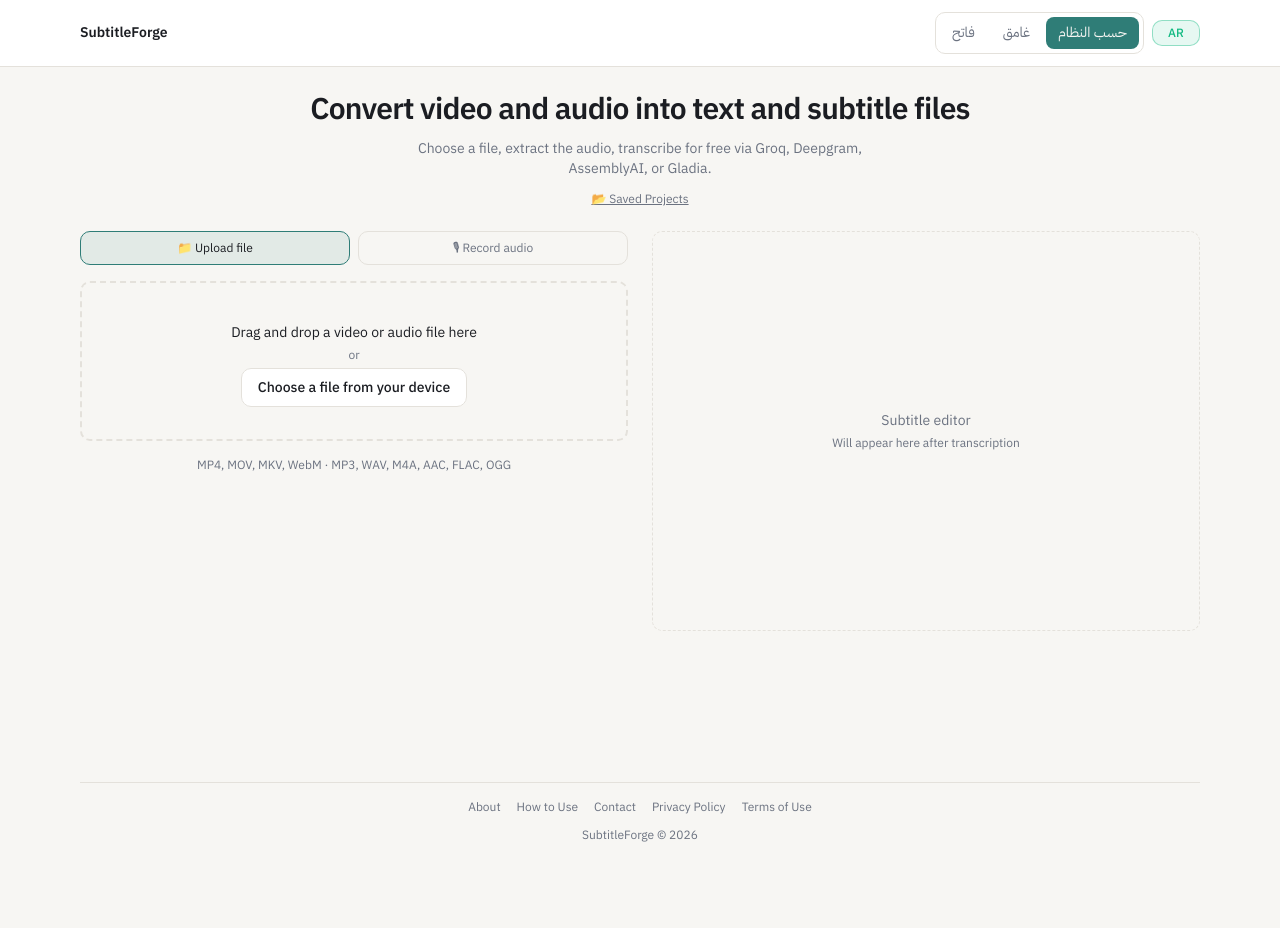
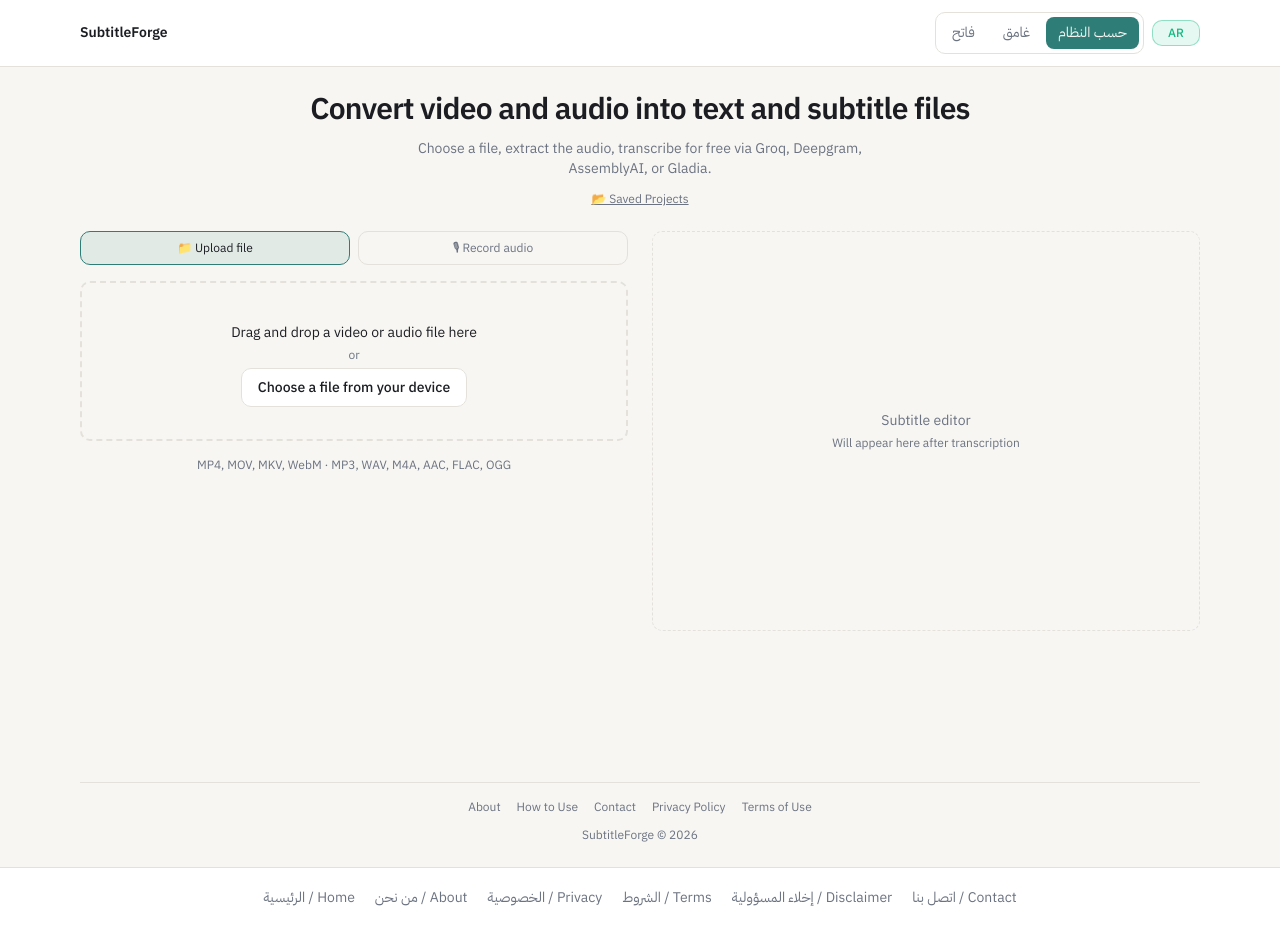
Before and after one commit to majdfatihy/subtitle-forge-ai, a React (Vite) app: page / in a window 1280 px wide. Before the commit the page ends 867 px from the top, so only its background shows below. Built offline with nearby package versions, Linux system fonts and the light colour scheme.

Commit message:
Navigation: add shared legal and contact links across Subtitle Forge routes while preserving local pages

```diff
--- a/src/App.tsx
+++ b/src/App.tsx
@@ -89,6 +89,16 @@ export default function App() {
     <LocaleProvider>
       <Header />
       <Router />
+      <footer className="border-t border-border bg-surface px-4 py-5 text-sm text-muted">
+        <nav aria-label="روابط الموقع الرسمي والسياسات / Site policies" className="mx-auto flex max-w-6xl flex-wrap items-center justify-center gap-x-5 gap-y-2">
+          <a className="hover:underline" href="https://dev.majdfatihy.com/">الرئيسية / Home</a>
+          <a className="hover:underline" href="https://dev.majdfatihy.com/about.html">من نحن / About</a>
+          <a className="hover:underline" href="https://dev.majdfatihy.com/privacy.html">الخصوصية / Privacy</a>
+          <a className="hover:underline" href="https://dev.majdfatihy.com/terms.html">الشروط / Terms</a>
+          <a className="hover:underline" href="https://dev.majdfatihy.com/disclaimer.html">إخلاء المسؤولية / Disclaimer</a>
+          <a className="hover:underline" href="https://dev.majdfatihy.com/contact.html">اتصل بنا / Contact</a>
+        </nav>
+      </footer>
     </LocaleProvider>
   );
 }
```
